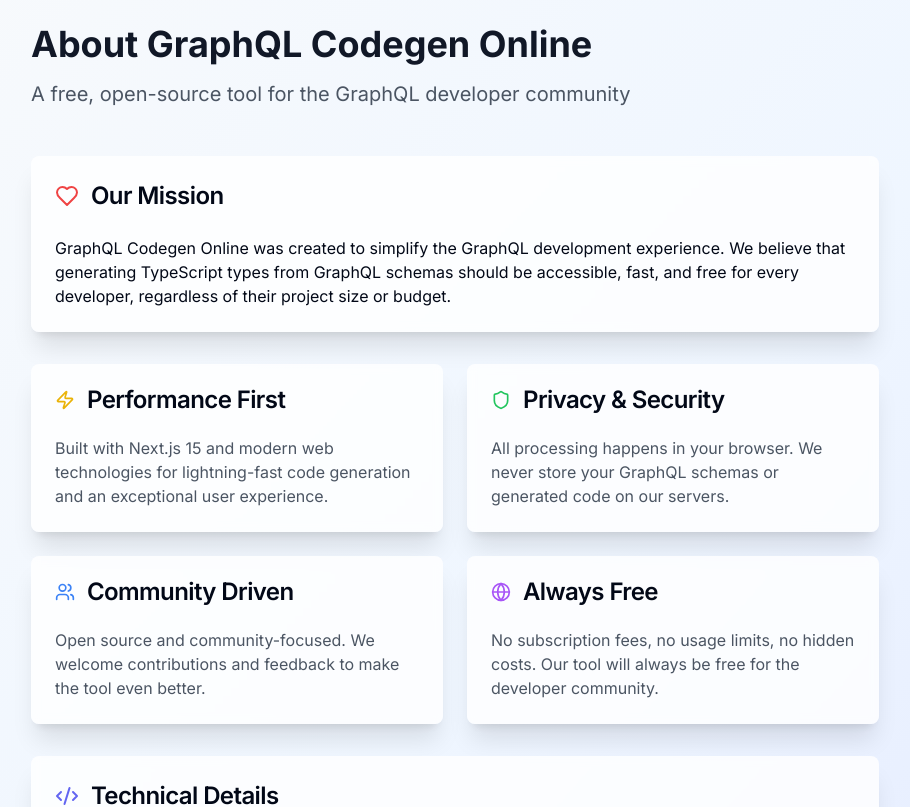
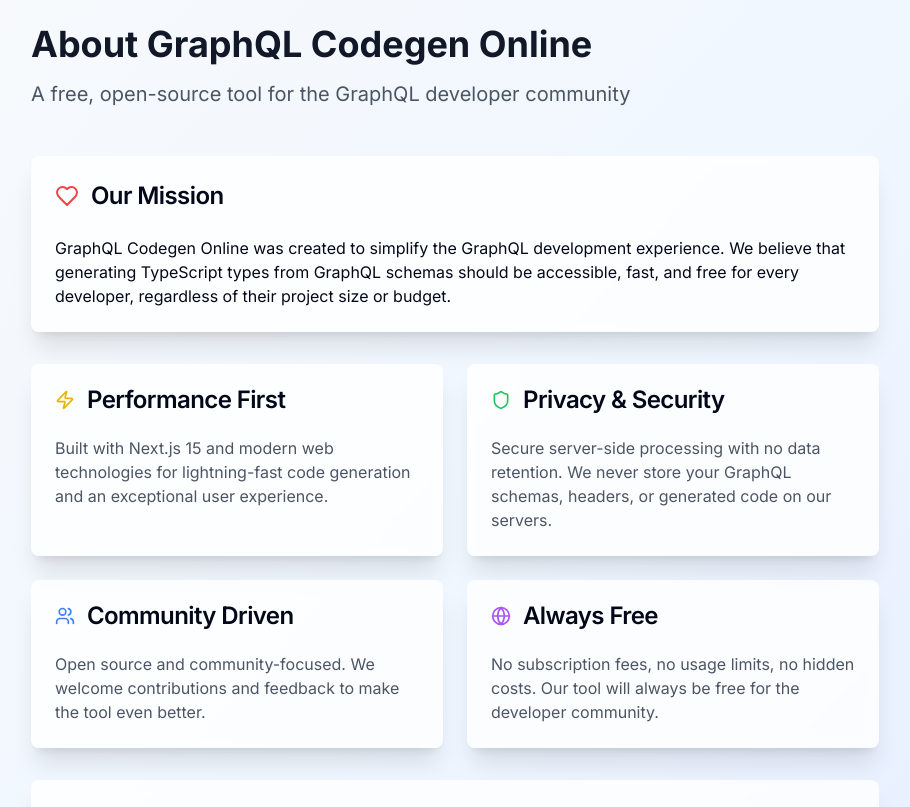
Before and after one commit to Dendekky/dendekky-graphql-codegen, a Next.js app: page /about in a window 1280 px wide. Shown: the top 807 px of the page, without its empty margins (185-1095 px from the left). Built offline with nearby package versions, Linux system fonts and the light colour scheme.

Commit message:
fix: update messaging for data processing and security in GraphQLCodegenContent and AboutPage components

```diff
--- a/app/about/page.tsx
+++ b/app/about/page.tsx
@@ -68,8 +68,8 @@
               </CardHeader>
               <CardContent>
                 <p className='text-gray-600 dark:text-gray-300'>
-                  All processing happens in your browser. We never store your
-                  GraphQL schemas or generated code on our servers.
+                  Secure server-side processing with no data retention. We never store your
+                  GraphQL schemas, headers, or generated code on our servers.
                 </p>
               </CardContent>
             </Card>
--- a/app/page.tsx
+++ b/app/page.tsx
@@ -780,13 +780,13 @@
               </div>
             </div>
 
-            <div className='mt-6 p-4 bg-gradient-to-r from-gray-50 to-slate-50 dark:from-gray-900 dark:to-slate-900 rounded-lg border border-gray-200 dark:border-gray-700'>
-              <h4 className='font-semibold text-gray-800 dark:text-gray-200 mb-2'>💝 Free & Secure</h4>
-              <p className='text-sm text-gray-600 dark:text-gray-300'>
-                No registration required, client-side processing, and completely open-source.
-                Your GraphQL schemas never leave your browser.
-              </p>
-            </div>
+                         <div className='mt-6 p-4 bg-gradient-to-r from-gray-50 to-slate-50 dark:from-gray-900 dark:to-slate-900 rounded-lg border border-gray-200 dark:border-gray-700'>
+               <h4 className='font-semibold text-gray-800 dark:text-gray-200 mb-2'>💝 Free & Secure</h4>
+               <p className='text-sm text-gray-600 dark:text-gray-300'>
+                 No registration required, secure server-side processing, and completely open-source.
+                 We don't store your GraphQL schemas or generated code.
+               </p>
+             </div>
           </CardContent>
         </Card>
       </div>
```
